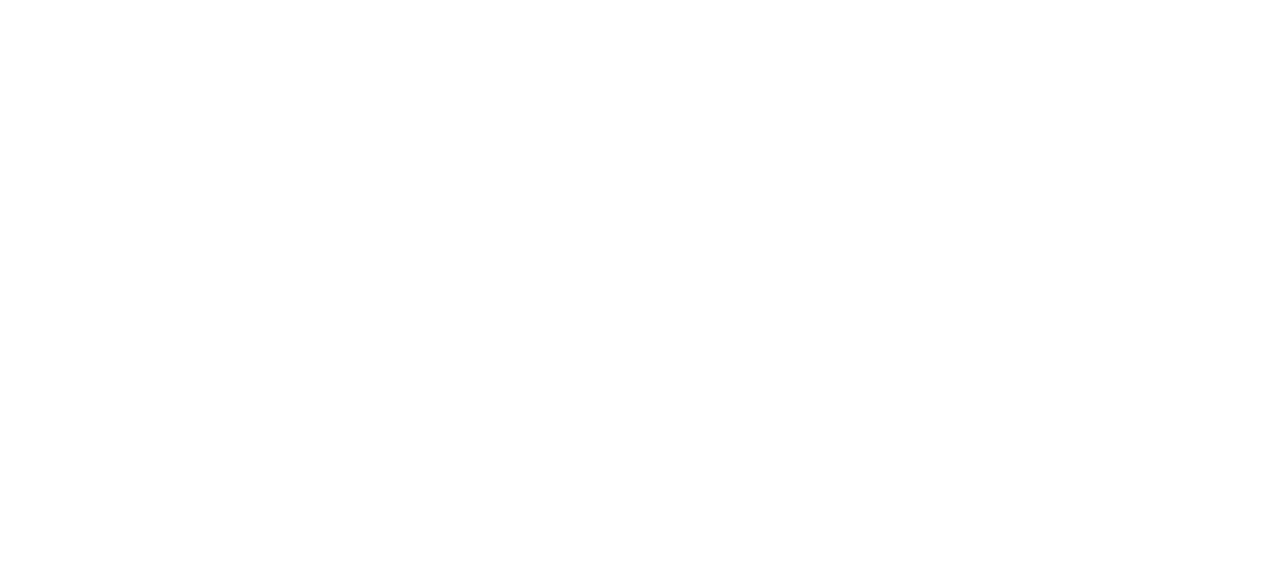
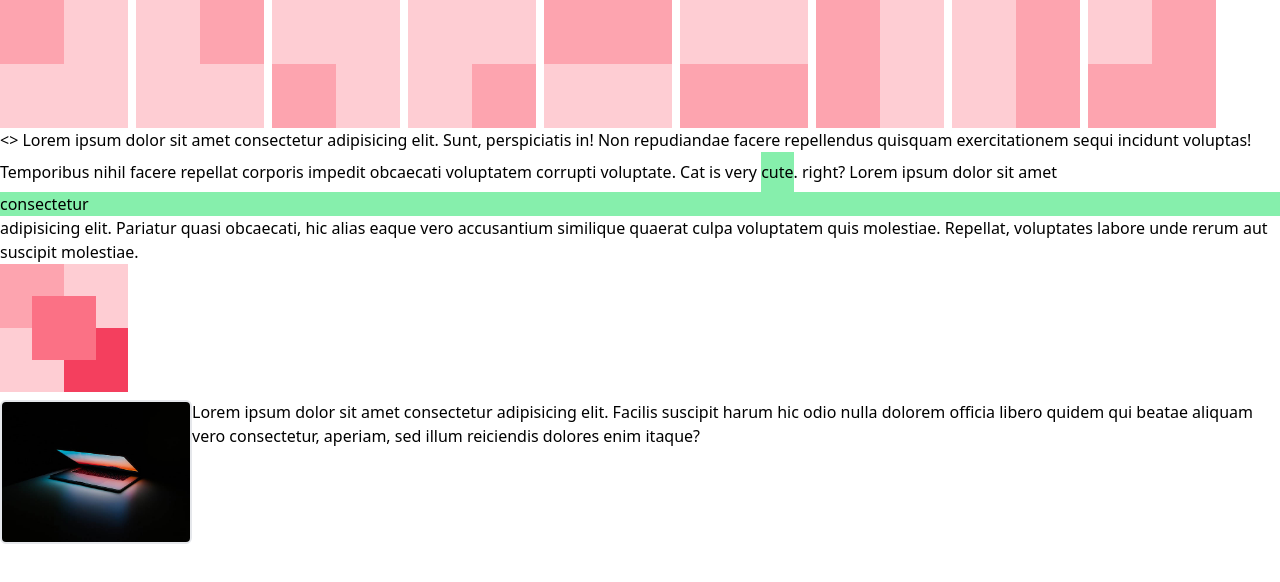
Before and after one commit to daxia-mao/tailwind-sanbox, a plain HTML site: page tailwind-sandbox-starter/06-layout-position/index.html in a window 1280 px wide. Drawn offline with nearby package versions, Linux system fonts and the light colour scheme.

Commit message:
6. Layout & Position

```diff
--- a/tailwind-sandbox-starter/06-layout-position/index.html
+++ b/tailwind-sandbox-starter/06-layout-position/index.html
@@ -9,28 +9,56 @@
   </head>
   <body>
     <!-- Positioning -->
+    <div class="flex space-x-2">
+      <div class="relative w-32 h-32 bg-rose-200">
+        <div class="w-16 h-16 bg-rose-300 absolute top-0 left-0"></div>
+      </div>
 
-    <!-- Top left corner -->
+      <div class="relative w-32 h-32 bg-rose-200">
+        <div class="w-16 h-16 bg-rose-300 absolute top-0 right-0"></div>
+      </div>
 
-    <!-- Top right corner -->
+      <div class="relative w-32 h-32 bg-rose-200">
+        <div class="w-16 h-16 bg-rose-300 absolute bottom-0 left-0"></div>
+      </div>
 
-    <!-- Bottom left corner -->
-
-    <!-- Bottom right corner -->
-
-    <!-- Span top edge -->
-
-    <!-- Span left edge -->
-
-    <!-- Span right edge -->
-
-    <!-- Span bottom edge -->
+      <div class="relative w-32 h-32 bg-rose-200">
+        <div class="w-16 h-16 bg-rose-300 absolute bottom-0 right-0"></div>
+      </div>
+      <div class="relative w-32 h-32 bg-rose-200">
+        <div class="h-16 bg-rose-300 absolute inset-x-0 top-0"></div>
+      </div>
+      <div class="relative w-32 h-32 bg-rose-200">
+        <div class="h-16 bg-rose-300 absolute inset-x-0 bottom-0"></div>
+      </div>
+      <div class="relative w-32 h-32 bg-rose-200">
+        <div class="w-16 bg-rose-300 absolute inset-y-0 left-0"></div>
+      </div>
+      <div class="relative w-32 h-32 bg-rose-200">
+        <div class="w-16 bg-rose-300 absolute inset-y-0 right-0"></div>
+      </div>
+      <div class="relative w-32 h-32 bg-rose-200">
+        <div class="w-16 bg-rose-300 absolute inset-y-0 right-0"></div>
+        <div class="w-16 h-16 bg-rose-300 absolute bottom-0 left-0"></div>
+      </div>
+    </div>
 
     <!-- Display Classes -->
-
+    <>
+      Lorem ipsum dolor sit amet consectetur adipisicing elit. Sunt, perspiciatis in! Non repudiandae facere repellendus quisquam exercitationem sequi incidunt voluptas! Temporibus nihil facere repellat corporis impedit obcaecati voluptatem corrupti voluptate.
+      Cat is very <span class="inline-block py-2 bg-green-300">cute</span>. right?
+      Lorem ipsum dolor sit amet <span class="block bg-green-300 ">consectetur</span>  adipisicing elit. Pariatur quasi obcaecati, hic alias eaque vero accusantium similique quaerat culpa voluptatem quis molestiae. Repellat, voluptates labore unde rerum aut suscipit molestiae.
+      <span class="hidden">Cat</span>
+    </div>
     <!-- Z-Index -->
-
+    <div class="relative w-32 h-32 bg-rose-200 mb-2">
+      <div class="absolute w-16 h-16 bg-rose-300"></div>
+      <div class="absolute w-16 h-16 bg-rose-400 left-1/4 top-1/4 z-30"></div>
+      <div class="absolute w-16 h-16 bg-rose-500 left-1/2 top-1/2"></div>
+    </div>
     <!-- Floats -->
+    <img class="float-left h-36 w-48 border-2 rounded-md " src="../assets/img/img1.jpg" alt="img1">
+    <p>Lorem ipsum dolor sit amet consectetur adipisicing elit. Facilis suscipit harum hic odio nulla dolorem officia libero quidem qui beatae aliquam vero consectetur, aperiam, sed illum reiciendis dolores enim itaque?</p>
   </body>
 </html>
 
```
